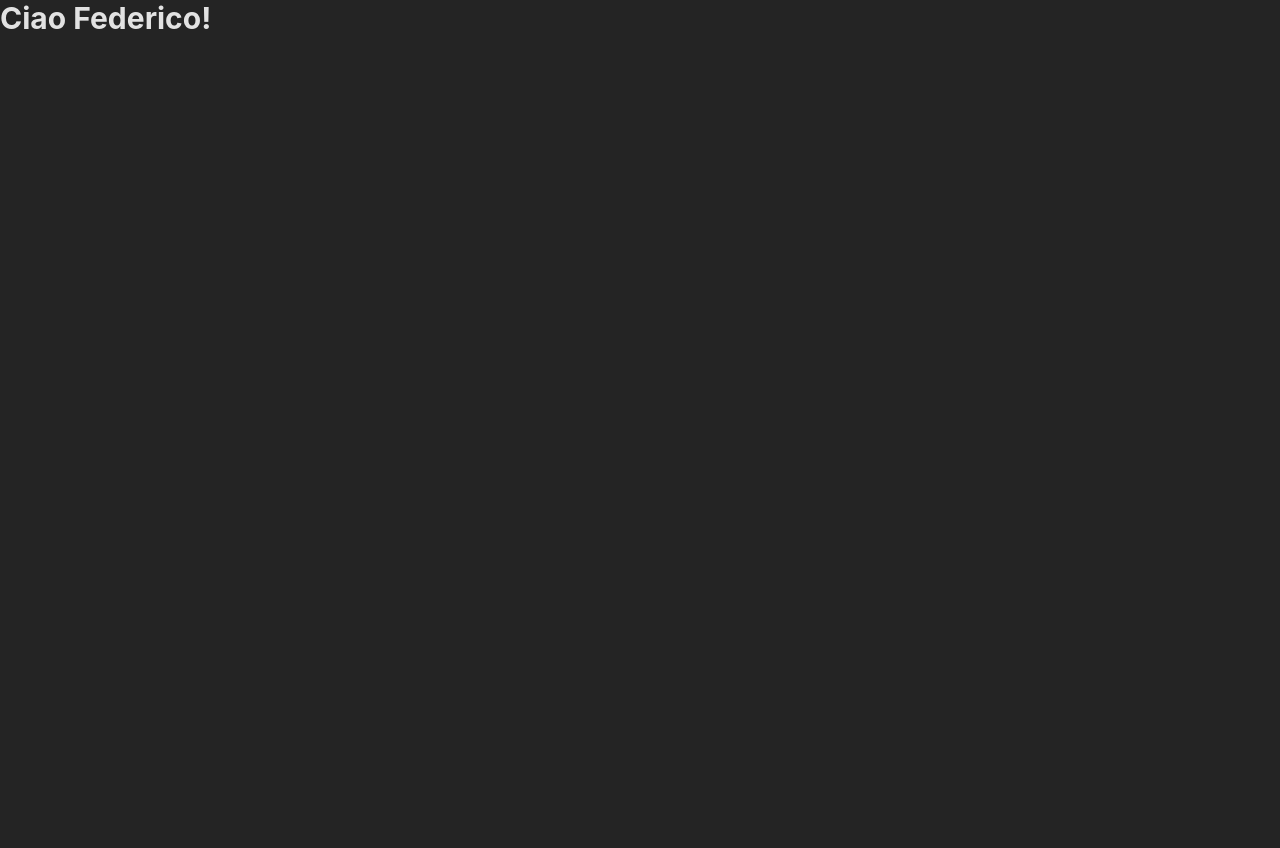
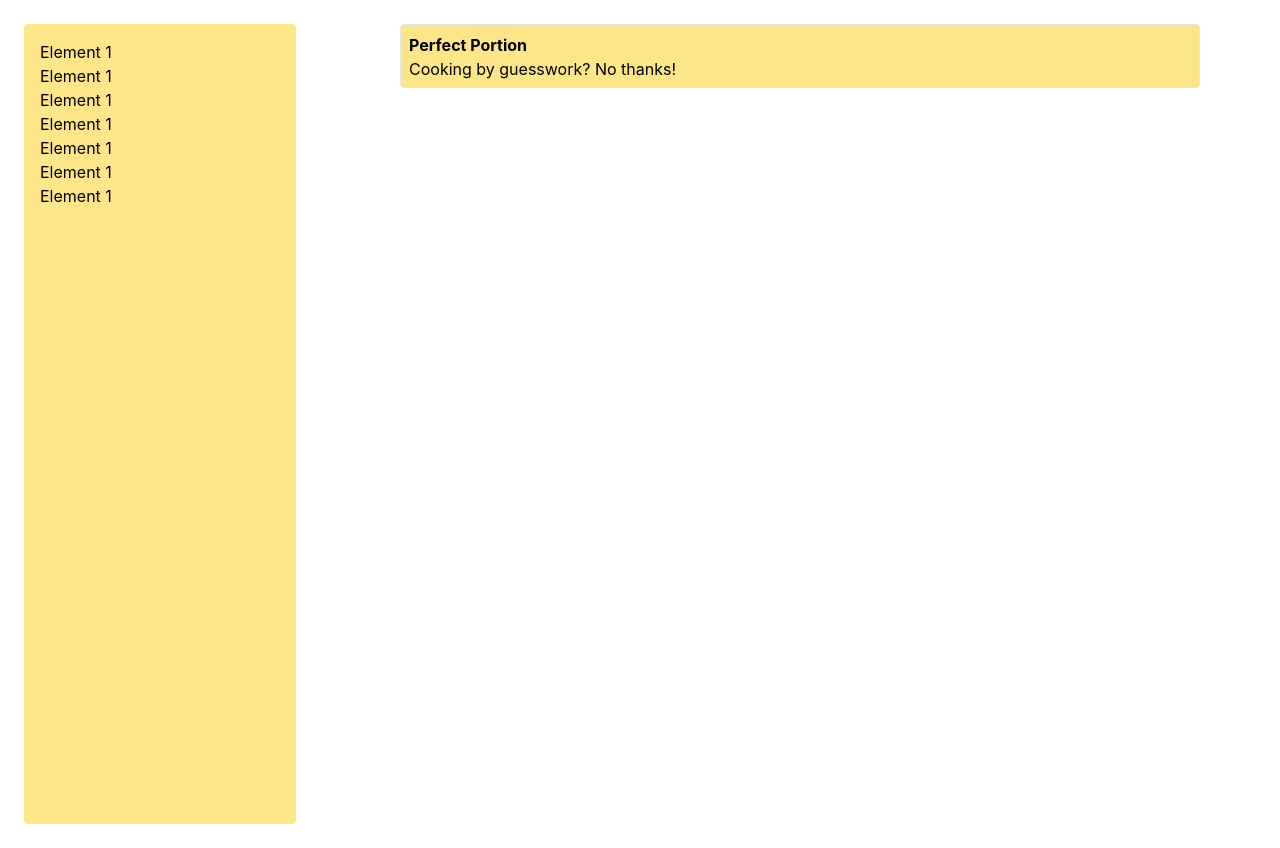
Before and after one commit to AiroldiFederico/Perfect-Portion, a React (Vite) app: page / in a window 1280 px wide. Before the commit the page ends 800 px from the top, so only its background shows below. Built offline with nearby package versions, Linux system fonts and the light colour scheme.

Commit message:
struttura base

```diff
--- a/index.html
+++ b/index.html
@@ -4,7 +4,7 @@
   <meta charset="UTF-8" />
   <link rel="icon" type="image/svg+xml" href="" />
   <meta name="viewport" content="width=device-width, initial-scale=1.0" />
-  <title>Template React</title>
+  <title>Perfect Portion</title>
 
   <!-- Google font -->
   <link rel="preconnect" href="https://fonts.googleapis.com" />
--- a/src/App.jsx
+++ b/src/App.jsx
@@ -1,11 +1,19 @@
 import { useState } from "react";
 import "./style/App.css";
+import Header from "./components/Header.jsx";
+import Sidebar from "./components/Sidebar.jsx";
 
 function App() {
   return (
-    <>
-      <p className="text-3xl font-bold">Ciao Federico!</p>
-    </>
+    <section className="flex">
+        <div className="min-w-[20rem]">
+          <Sidebar/>
+        </div>
+
+        <div className="flex justify-center p-6 w-full">
+          <Header/>
+        </div>
+    </section>
   );
 }
 
--- /dev/null
+++ b/src/components/Header.jsx
@@ -0,0 +1,11 @@
+
+
+
+export default function Header() {
+	return (
+		<header className="border text-black w-[50rem] bg-amber-200 rounded p-2 max-h-[4rem]">
+			<h1 className="font-bold">Perfect Portion</h1>
+			<span>Cooking by guesswork? No thanks!</span>
+		</header>
+	)
+}
--- /dev/null
+++ b/src/components/Sidebar.jsx
@@ -0,0 +1,15 @@
+
+
+export default function Sidebar() {
+	return (
+		<section className="bg-amber-200 text-black p-4 h-screen m-6 rounded">
+			<p>Element 1</p>
+			<p>Element 1</p>
+			<p>Element 1</p>
+			<p>Element 1</p>
+			<p>Element 1</p>
+			<p>Element 1</p>
+			<p>Element 1</p>
+		</section>
+	)
+}
--- a/src/style/index.css
+++ b/src/style/index.css
@@ -7,9 +7,8 @@
   line-height: 1.5;
   font-weight: 400;
 
-  color-scheme: light dark;
+  #color-scheme: light dark;
   color: rgba(255, 255, 255, 0.87);
-  background-color: #242424;
 
   font-synthesis: none;
   text-rendering: optimizeLegibility;
```
Also changed, not shown: src/components/Footer.jsx (added), src/components/MainArea.jsx (added), 1 other file (tests, documents, lock files or other folders).
